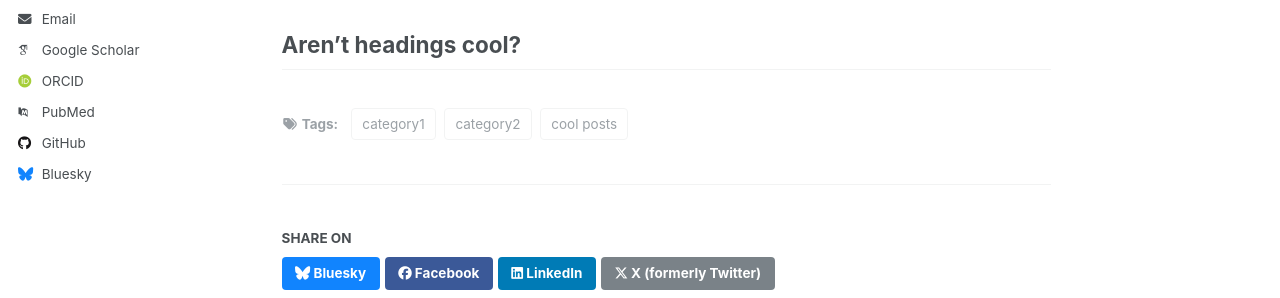
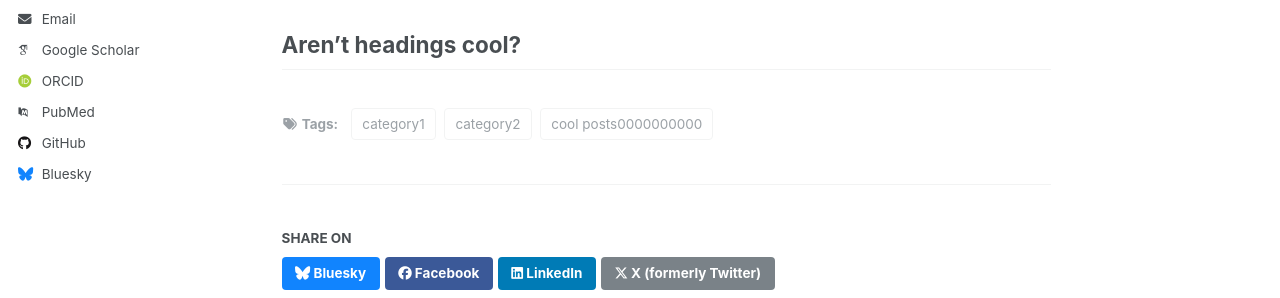
Before and after one commit to dani-gonzalez-muela/Web, a Jekyll site: the page built from _posts/2012-08-14-blog-post-1.md, in a window 1280 px wide and 900 px high. Shown: the part 423-721 px from the top of the window. Built offline with Jekyll 4.4.1, drawn with Linux system fonts in a browser that asks for light colours; some web fonts are replaced.

Commit message:
Update 2012-08-14-blog-post-1.md

```diff
--- a/_posts/2012-08-14-blog-post-1.md
+++ b/_posts/2012-08-14-blog-post-1.md
@@ -3,7 +3,7 @@ title: 'Blog Post number 1'
 date: 2012-08-14
 permalink: /posts/2012/08/blog-post-1/
 tags:
-  - cool posts
+  - cool posts0000000000
   - category1
   - category2
 ---
```
